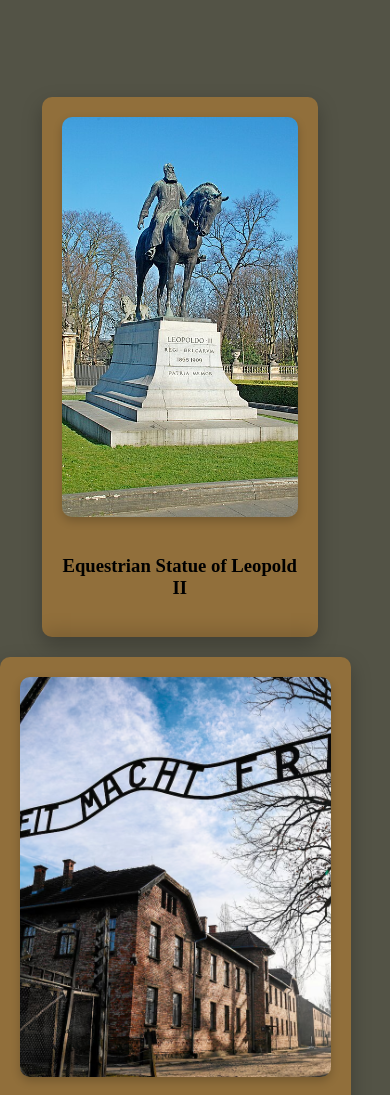
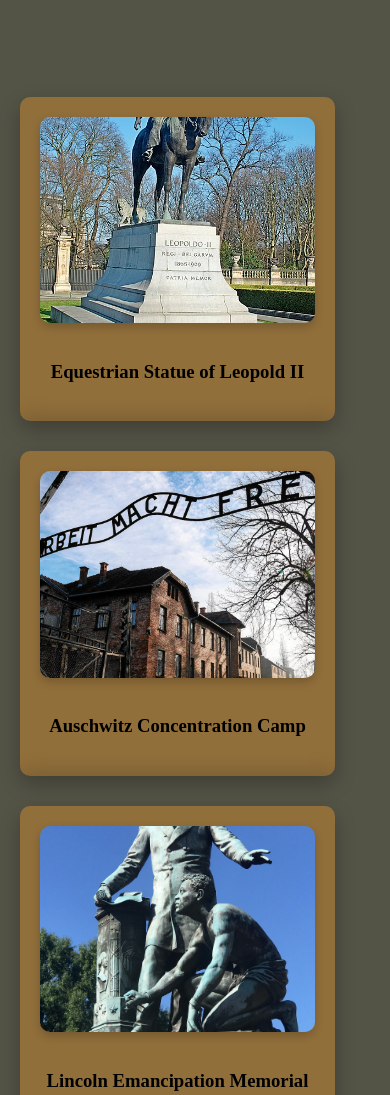
Before and after one commit to isabellecoxx/artcrimewebsite, a plain HTML site: page index.html in a window 390 px wide. Shown: the part 674-1769 px from the top of the page. Drawn offline with Linux system fonts and the light colour scheme.

Commit message:
scalable

```diff
--- a/styles.css
+++ b/styles.css
@@ -29,7 +29,8 @@ header {
     display: flex;
     justify-content: center;
     gap: 30px;
-    flex-wrap: wrap;
+    flex-wrap: nowrap;
+    white-space: nowrap;
 }
 
 .headers a {
@@ -46,10 +47,10 @@ header {
 .monument-cards {
     display: flex;
     flex-direction: row;
-    gap: 20px;
-    align-items: center;
     justify-content: center;
-    margin-bottom: 40px;
+    align-items: stretch;
+    gap: 30px;
+    padding: 0 20px;
 }
 
 .monument-card {
@@ -279,3 +280,28 @@ button:hover {
         padding: 0 10px;
     }
 }
+
+@media (max-width: 768px) {
+
+    .monument-cards {
+        flex-direction: column;
+        align-items: center;
+    }
+
+    .monument-card {
+        width: 90%;
+        max-width: 400px;
+    }
+
+    .monument-card img {
+        height: auto;
+        aspect-ratio: 4 / 3;
+    }
+    .headers {
+        flex-wrap: wrap;
+        white-space: normal;
+        flex-direction: column;
+        align-items: center;
+    }
+
+}
```
Also changed, not shown: 1 other file.
